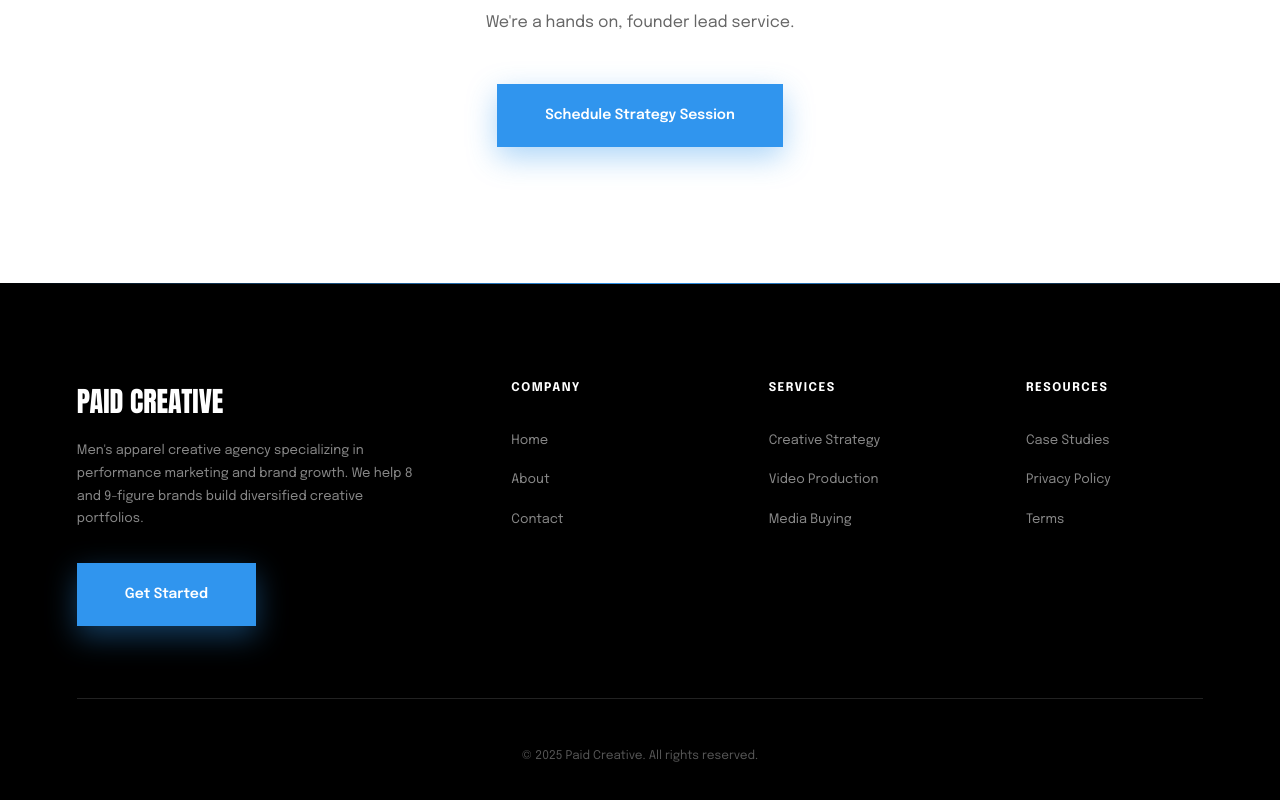
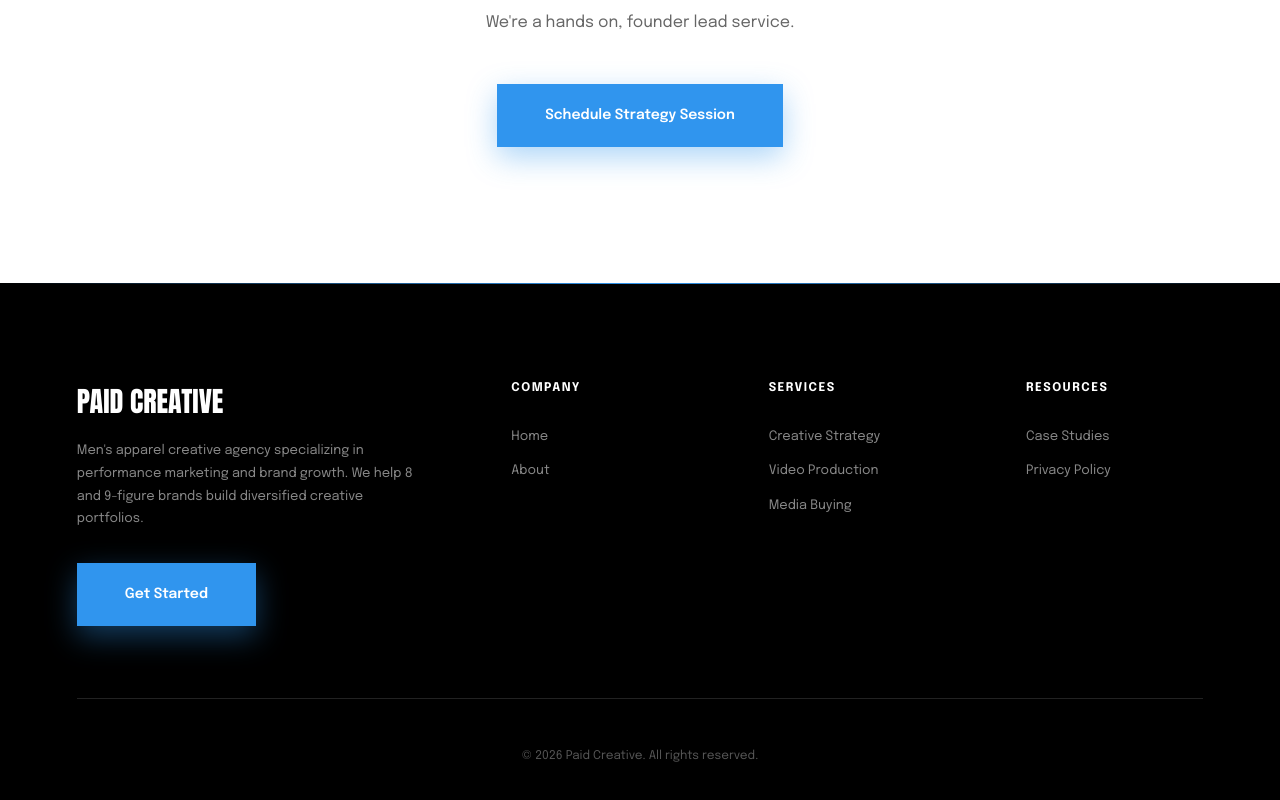
Before and after one commit to PlumpPear/paidcreative, a Next.js app: page / in a window 1280 px wide. Shown: the part 3616-4416 px from the top of the page. Built offline with nearby package versions, Linux system fonts and the light colour scheme.

Commit message:
Update footer: remove Contact/Terms, make services plain text, update year to 2026
https://claude.ai/code/session_01MXaVMakykv2Nd7XdAGZjaL

```diff
--- a/src/app/about/page.tsx
+++ b/src/app/about/page.tsx
@@ -53,31 +53,14 @@ function Footer() {
                 About
               </Link>
             </li>
-            <li>
-              <Link href="/contact" className="footer-link">
-                Contact
-              </Link>
-            </li>
           </ul>
         </div>
         <div className="footer-column">
           <h4>Services</h4>
           <ul className="footer-links">
-            <li>
-              <Link href="#" className="footer-link">
-                Creative Strategy
-              </Link>
-            </li>
-            <li>
-              <Link href="#" className="footer-link">
-                Video Production
-              </Link>
-            </li>
-            <li>
-              <Link href="#" className="footer-link">
-                Media Buying
-              </Link>
-            </li>
+            <li>Creative Strategy</li>
+            <li>Video Production</li>
+            <li>Media Buying</li>
           </ul>
         </div>
         <div className="footer-column">
@@ -93,16 +76,11 @@ function Footer() {
                 Privacy Policy
               </Link>
             </li>
-            <li>
-              <Link href="#" className="footer-link">
-                Terms
-              </Link>
-            </li>
           </ul>
         </div>
       </div>
       <div className="footer-bottom">
-        <p>&copy; 2025 Paid Creative. All rights reserved.</p>
+        <p>&copy; 2026 Paid Creative. All rights reserved.</p>
       </div>
     </footer>
   );
--- a/src/app/globals.css
+++ b/src/app/globals.css
@@ -510,6 +510,8 @@ body {
 
 .footer-links li {
   margin-bottom: 0.875rem;
+  color: #888;
+  font-size: 0.8125rem;
 }
 
 .footer-link {
--- a/src/app/page.tsx
+++ b/src/app/page.tsx
@@ -239,31 +239,14 @@ function Footer() {
                 About
               </Link>
             </li>
-            <li>
-              <Link href="/contact" className="footer-link">
-                Contact
-              </Link>
-            </li>
           </ul>
         </div>
         <div className="footer-column">
           <h4>Services</h4>
           <ul className="footer-links">
-            <li>
-              <Link href="#" className="footer-link">
-                Creative Strategy
-              </Link>
-            </li>
-            <li>
-              <Link href="#" className="footer-link">
-                Video Production
-              </Link>
-            </li>
-            <li>
-              <Link href="#" className="footer-link">
-                Media Buying
-              </Link>
-            </li>
+            <li>Creative Strategy</li>
+            <li>Video Production</li>
+            <li>Media Buying</li>
           </ul>
         </div>
         <div className="footer-column">
@@ -279,16 +262,11 @@ function Footer() {
                 Privacy Policy
               </Link>
             </li>
-            <li>
-              <Link href="#" className="footer-link">
-                Terms
-              </Link>
-            </li>
           </ul>
         </div>
       </div>
       <div className="footer-bottom">
-        <p>&copy; 2025 Paid Creative. All rights reserved.</p>
+        <p>&copy; 2026 Paid Creative. All rights reserved.</p>
       </div>
     </footer>
   );
```
